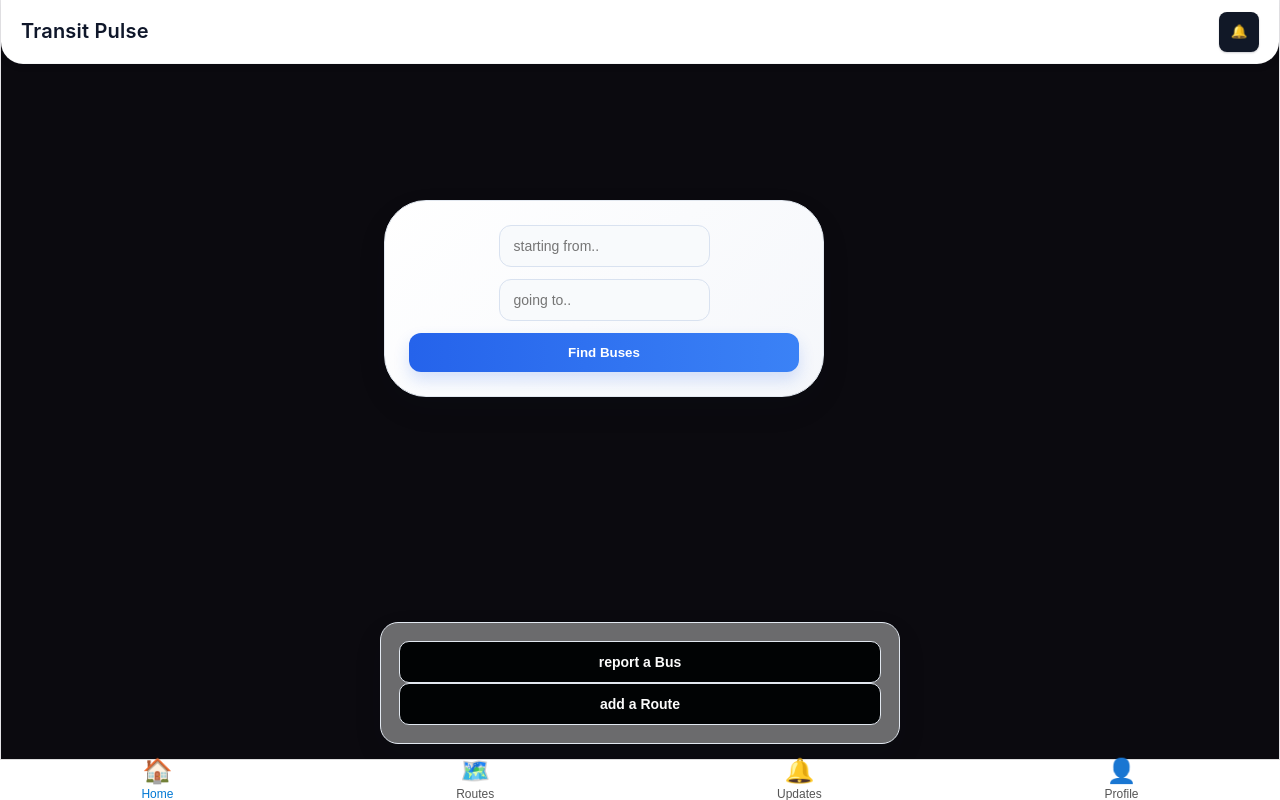
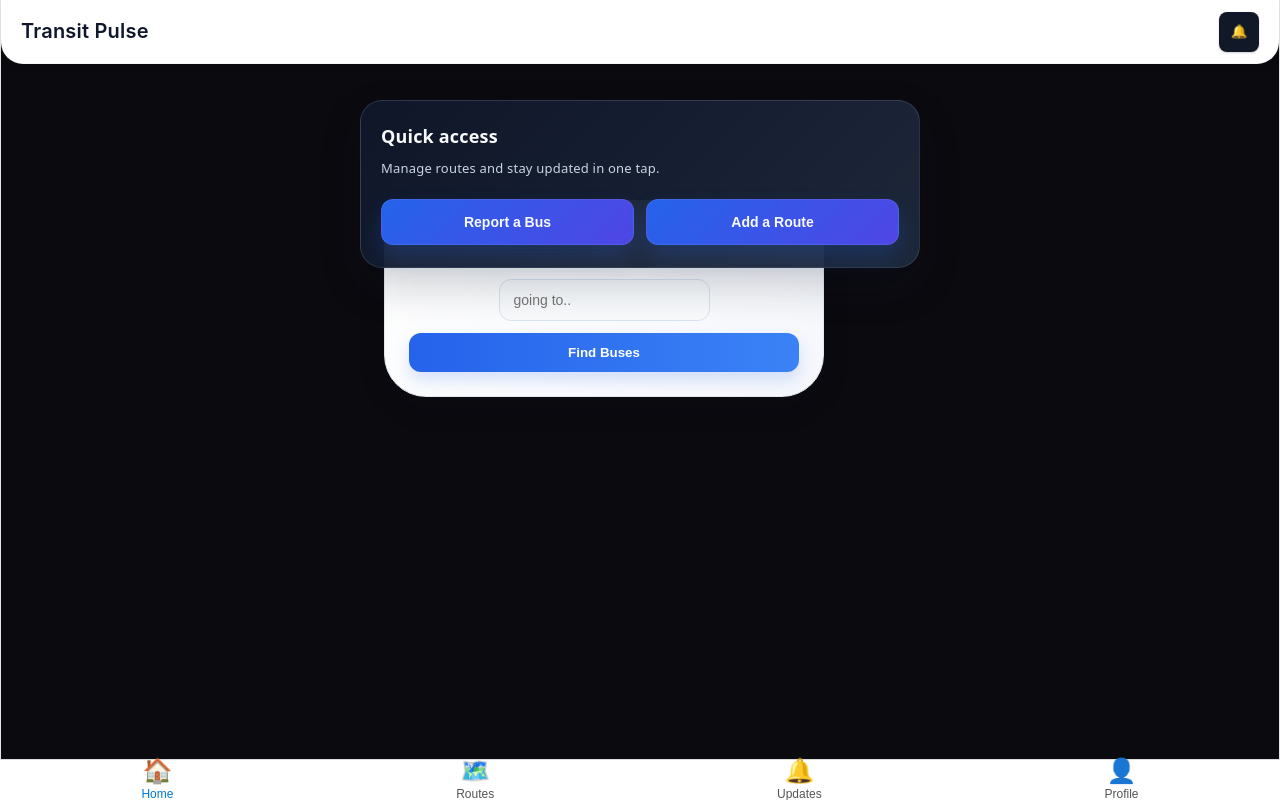
Before and after one commit to Sumit-Mashelkar/Where-is-my-Bus, a React (Vite) app in the folder transitpulse/: page / in a window 1280 px wide. Built offline with nearby package versions, Linux system fonts and the light colour scheme.

Commit message:
style: update QuickAccess component styles and enhance button interactions

```diff
--- a/transitpulse/src/components/quickAction.jsx
+++ b/transitpulse/src/components/quickAction.jsx
@@ -1,57 +1,101 @@
 // quick access menu
 import { useNavigate } from "react-router-dom";
 
+const CardStyles = {
+    margin: "36px auto 90px",
+    padding: "22px 20px",
+    background: "linear-gradient(135deg, rgba(15, 23, 42, 0.96) 0%, rgba(30, 41, 59, 0.96) 100%)",
+    position: "relative",
+    display: "flex",
+    flexDirection: "column",
+    alignItems: "stretch",
+    width: "min(72%, 560px)",
+    boxSizing: "border-box",
+    border: "1px solid rgba(148, 163, 184, 0.2)",
+    borderRadius: "22px",
+    boxShadow: "0 18px 40px rgba(15, 23, 42, 0.2)",
+};
 
-const CardStyles = {
-    left: "50%",
-    bottom: "56px",
-    padding: "18px",
-    justifyContent: "center",
+const titleStyle = {
+    margin: "0 0 6px",
+    color: "#f8fafc",
+    fontSize: "18px",
+    fontWeight: 700,
+    textAlign: "left",
+};
+
+const subtitleStyle = {
+    margin: "0 0 18px",
+    color: "#cbd5e1",
+    fontSize: "13px",
+    textAlign: "left",
+    letterSpacing: "0.2px",
+};
+
+const buttonRowStyle = {
+    display: "flex",
     gap: "12px",
-    transform: "translateX(-50%)",
-    background: "#6b6b6d",
-    position: "absolute",
-    display: "block",
-    flexDirection: "column",
-    alignItems: "center",
-    width: "min(70%, 520px)",
-    boxSizing: "border-box",
-    border: "1px solid #e2e8f0",
-    borderRadius: "18px",
-    boxShadow: "0 12px 30px rgba(15, 23, 42, 0.08)",
+    width: "100%",
 };
 
 const iconStyles = {
-    width: "100%",
+    flex: 1,
     boxSizing: "border-box",
-    borderRadius: "10px",
-    padding: "12px 16px",
+    borderRadius: "12px",
+    padding: "14px 16px",
     margin: 0,
-    color: "#fbfbfb",
-    background: "#010304",
-    border: "1px solid #e2e8f0",
+    color: "#f8fafc",
+    background: "linear-gradient(135deg, #2563eb 0%, #4f46e5 100%)",
+    border: "1px solid rgba(255,255,255,0.08)",
     fontSize: "14px",
-    fontWeight: "600",
-    alignItems: "center",
+    fontWeight: "700",
     textAlign: "center",
-
-
-}
+    cursor: "pointer",
+    boxShadow: "0 12px 22px rgba(37, 99, 235, 0.22)",
+    transition: "transform 0.2s ease, box-shadow 0.2s ease",
+};
 
 const QuickAcess = () => {
     const Navigate = useNavigate();
 
+    return (
+        <div id="QuickAccessCard" style={CardStyles}>
+            <h3 style={titleStyle}>Quick access</h3>
+            <p style={subtitleStyle}>Manage routes and stay updated in one tap.</p>
 
-    return (
+            <div style={buttonRowStyle}>
+                <button
+                    style={iconStyles}
+                    onClick={() => Navigate("/report-bus")}
+                    onMouseEnter={(e) => {
+                        e.target.style.transform = "translateY(-1px)";
+                        e.target.style.boxShadow = "0 14px 28px rgba(37, 99, 235, 0.28)";
+                    }}
+                    onMouseLeave={(e) => {
+                        e.target.style.transform = "translateY(0)";
+                        e.target.style.boxShadow = "0 12px 22px rgba(37, 99, 235, 0.22)";
+                    }}
+                >
+                    Report a Bus
+                </button>
 
-        <div id ="QuickAccessCard" style={CardStyles}>
-            <button  style={iconStyles} onClick={() => Navigate("/report-bus")}>report a Bus</button>
-            <button  style={iconStyles} onClick={() => Navigate("/add-route")}>add a Route</button>
+                <button
+                    style={iconStyles}
+                    onClick={() => Navigate("/add-route")}
+                    onMouseEnter={(e) => {
+                        e.target.style.transform = "translateY(-1px)";
+                        e.target.style.boxShadow = "0 14px 28px rgba(37, 99, 235, 0.28)";
+                    }}
+                    onMouseLeave={(e) => {
+                        e.target.style.transform = "translateY(0)";
+                        e.target.style.boxShadow = "0 12px 22px rgba(37, 99, 235, 0.22)";
+                    }}
+                >
+                    Add a Route
+                </button>
+            </div>
         </div>
-
-
-    )
-
-}
+    );
+};
 
 export default QuickAcess;
--- a/transitpulse/src/pages/ReportsPage.jsx
+++ b/transitpulse/src/pages/ReportsPage.jsx
@@ -41,7 +41,7 @@ const inputStyle = {
     fontSize: "1rem",
     outline: "none",
     transition: "border-color 0.2s ease, box-shadow 0.2s ease",
-    boxShadow: "inset 0 1px 2px rgba(15, 23, 42, 0.6)",
+    boxShadow: "0 8px 16px rgba(37, 99, 235, 0.18)",
 }
 
 const buttonStyle = {
```
